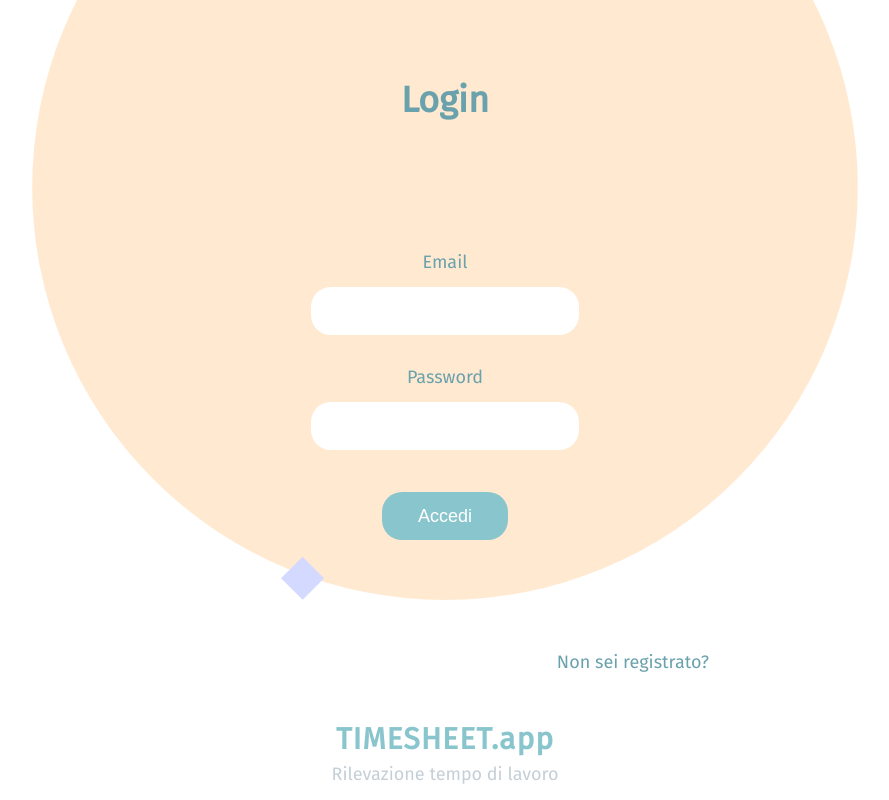
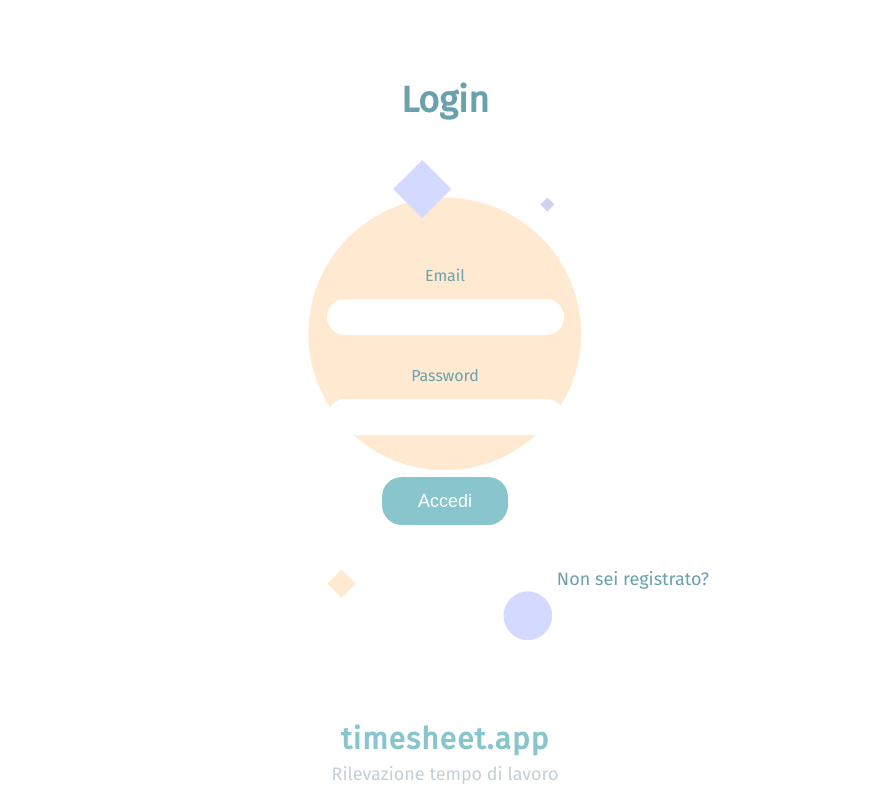
Before and after one commit to marilari88/ore-lavorate-frontend, a React (Create React App) app: page /login in a window 1280 px wide. Shown: the whole page, without its empty margins (195-1084 px from the left). Built offline with nearby package versions, Linux system fonts and the light colour scheme; no server answers.

Commit message:
Aggiunto loader

```diff
--- a/package.json
+++ b/package.json
@@ -12,6 +12,7 @@
     "node-sass": "^4.14.1",
     "react": "^16.13.1",
     "react-dom": "^16.13.1",
+    "react-loader-spinner": "^3.1.14",
     "react-router-dom": "^5.2.0",
     "react-scripts": "3.4.3"
   },
--- a/src/App.js
+++ b/src/App.js
@@ -17,9 +17,16 @@ import PrivateRoute from "./PrivateRoute";
 function App() {
   const [userData, setUserData] = useState(null);
   const [loading, setLoading] = useState(true);
+  const [showSplashscreen, setShowSplashscreen] = useState(true);
+  useEffect(() => {
+    console.log("inizio splash");
+    setTimeout(() => {
+      console.log("fine splash");
+      setShowSplashscreen(false);
+    }, 2000);
 
-  useEffect(() => {
     const authToken = () => {
+      console.log("inizio check");
       AuthService.checkToken()
         .then((response) => {
           if (response)
@@ -27,14 +34,11 @@ function App() {
               id: response.data.user.id,
               name: response.data.user.name,
             });
+          setLoading(false);
+          console.log("fine check");
         })
         .catch((err) => {
           console.log(err);
-        })
-        .finally(() => {
-          setTimeout(() => {
-            setLoading(false);
-          }, 2000);
         });
     };
     authToken();
@@ -43,7 +47,7 @@ function App() {
   return (
     <div className="App">
       <UserContext.Provider value={{ userData, setUserData }}>
-        {loading ? (
+        {loading || showSplashscreen ? (
           <Splashscreen />
         ) : (
           <>
--- a/src/App.scss
+++ b/src/App.scss
@@ -155,6 +155,15 @@ html {
       background-position: center center;
       background-size: 60% 60%;
 
+      .loader {
+        position: absolute;
+        bottom: 120px;
+        width: 100%;
+        display: flex;
+        align-items: center;
+        justify-content: center;
+      }
+
       .footer {
         position: absolute;
         bottom: 10px;
@@ -183,8 +192,8 @@ html {
       width: 100%;
       background: url("./asset/sfondo_login.svg");
       background-repeat: no-repeat;
-      background-position: center top;
-      background-size: 100% 75%;
+      background-position: center center;
+      background-size: 60% 60%;
 
       .contenitoreLogin {
         max-width: 600px;
@@ -221,16 +230,16 @@ html {
             align-items: center;
             label {
               color: $colore-secondario;
-              font-size: 18px;
+              font-size: 16px;
             }
             input {
               transition: box-shadow 0.3s;
-              font-size: 18px;
+              font-size: 16px;
               font-weight: 800;
               color: $colore-secondario;
               border-radius: 20px;
               margin: 0.75rem;
-              padding: 0.75rem;
+              padding: 0.5rem;
               border: none;
               text-align: center;
               &:focus {
@@ -276,7 +285,10 @@ html {
           }
         }
         .footer {
+          padding-bottom: 10px;
+          width: 100%;
           height: 80px;
+          box-sizing: border-box;
           .nomeApp {
             text-align: center;
             color: $colore-principale;
--- a/src/components/pages/Login.js
+++ b/src/components/pages/Login.js
@@ -62,13 +62,13 @@ function Login(props) {
             />
           </div>
           <input type="submit" className="submitForm" value="Accedi" />
-          <div className="messaggioForm">{message}</div>
           <Link to="/register" className="linkForm">
             Non sei registrato?
           </Link>
+          <div className="messaggioForm">{message}</div>
         </form>
         <div className="footer">
-          <div className="nomeApp">TIMESHEET.app</div>
+          <div className="nomeApp">timesheet.app</div>
           <div className="descrizioneApp">Rilevazione tempo di lavoro</div>
         </div>
       </div>
--- a/src/components/pages/Splashscreen.js
+++ b/src/components/pages/Splashscreen.js
@@ -1,10 +1,18 @@
 import React from "react";
+import Loader from "react-loader-spinner";
 
 export default function Splashscreen() {
   return (
     <div className="splashscreen">
+      <Loader
+        type="Watch"
+        color="#89c5cc"
+        height={50}
+        width={50}
+        className="loader"
+      />
       <div className="footer">
-        <div className="nomeApp">TIMESHEET.app</div>
+        <div className="nomeApp">timesheet.app</div>
         <div className="descrizioneApp">Rilevazione tempo di lavoro</div>
       </div>
     </div>
```
Also changed, not shown: src/asset/sfondo_login.svg, 1 other file (tests, documents, lock files or other folders).
